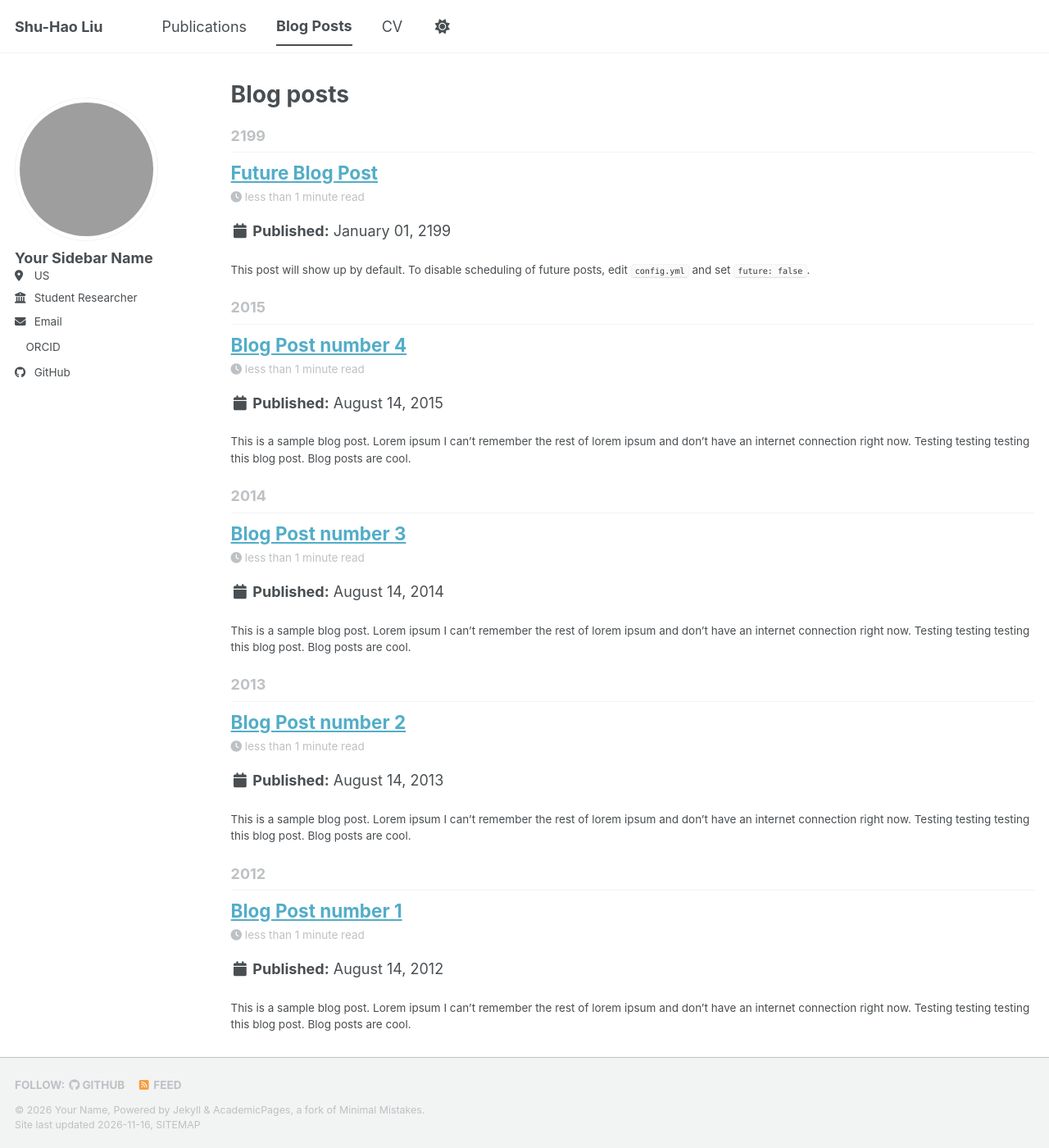
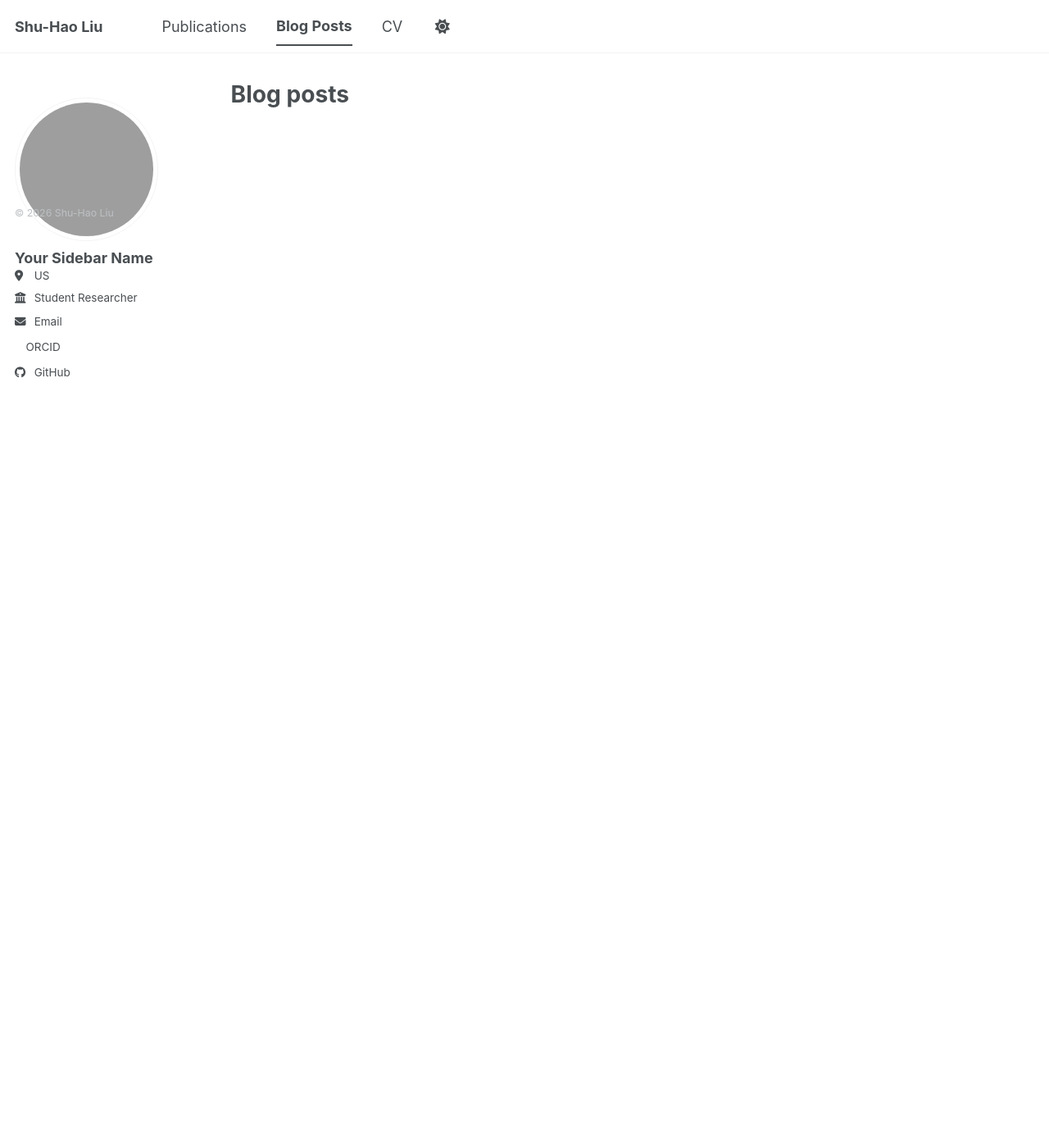
Before and after one commit to shu-hao-liu/shu-hao-liu.github.io, a Jekyll site: the page built from _pages/year-archive.html, in a window 1280 px wide and 1400 px high. Shown: the whole window at 82% size. Built offline with Jekyll 4.4.1, drawn with Linux system fonts in a browser that asks for light colours; a script bundle is joined from its source files by our own code; a style sheet for code colours, icons or effects is not loaded; grey boxes are pictures that could not be loaded.

Commit message:
Simplify footer and clear example content

```diff
--- a/_includes/footer.html
+++ b/_includes/footer.html
@@ -1,25 +1,3 @@
-{% include base_path %}
-
-{% if site.author.github or site.author.bitbucket or site.atom_feed.hide != true %}
-<div class="page__footer-follow">
-  <ul class="social-icons">
-    {% if site.data.ui-text[site.locale].follow_label %}
-      <li><strong>{{ site.data.ui-text[site.locale].follow_label }}</strong></li>
-    {% endif %}
-    {% if site.author.github %}
-      <li><a href="https://github.com/{{ site.author.github }}"><i class="fab fa-github" aria-hidden="true"></i> GitHub</a></li>
-    {% endif %}
-    {% if site.author.bitbucket %}
-      <li><a href="https://bitbucket.org/{{ site.author.bitbucket }}"><i class="fab fa-bitbucket" aria-hidden="true"></i> Bitbucket</a></li>
-    {% endif %}
-    {% if site.atom_feed.hide != true %}
-    <li><a href="{% if site.atom_feed.path %}{{ site.atom_feed.path }}{% else %}{{ base_path }}/feed.xml{% endif %}"><i class="fa fa-fw fa-rss-square" aria-hidden="true"></i> {{ site.data.ui-text[site.locale].feed_label | default: "Feed" }}</a></li>
-    {% endif %}
-  </ul>
+<div class="page__footer-copyright">
+  &copy; {{ site.time | date: '%Y' }} {{ site.title }}
 </div>
-{% endif %}
-
-<div class="page__footer-copyright">
-  &copy; {{ site.time | date: '%Y' }} {{ site.name | default: site.title }}, {{ site.data.ui-text[site.locale].powered_by | default: "Powered by" }} <a href="https://jekyllrb.com" rel="nofollow">Jekyll</a> &amp; <a href="https://github.com/academicpages/academicpages.github.io">AcademicPages</a>, a fork of <a href="https://mademistakes.com/work/minimal-mistakes-jekyll-theme/" rel="nofollow">Minimal Mistakes</a>.<br />
-  Site last updated {{ "now" | date: '%Y-%m-%d' }}, <a href="/sitemap/" style="text-transform: uppercase;">{{ site.data.ui-text[site.locale].site_map | default: "Sitemap" }}</a>
-</div>
--- a/_pages/cv.md
+++ b/_pages/cv.md
@@ -7,58 +7,16 @@ redirect_from:
   - /resume
 ---
 
-{% include base_path %}
+## Education
 
-Education
-======
-* Ph.D in Version Control Theory, GitHub University, 2018 (expected)
-* M.S. in Jekyll, GitHub University, 2014
-* B.S. in GitHub, GitHub University, 2012
+## Work experience
 
-Work experience
-======
-* Spring 2024: Academic Pages Collaborator
-  * GitHub University
-  * Duties includes: Updates and improvements to template
-  * Supervisor: The Users
+## Skills
 
-* Fall 2015: Research Assistant
-  * GitHub University
-  * Duties included: Merging pull requests
-  * Supervisor: Professor Hub
+## Publications
 
-* Summer 2015: Research Assistant
-  * GitHub University
-  * Duties included: Tagging issues
-  * Supervisor: Professor Git
+## Talks
 
-Skills
-======
-* Skill 1
-* Skill 2
-  * Sub-skill 2.1
-  * Sub-skill 2.2
-  * Sub-skill 2.3
-* Skill 3
+## Teaching
 
-Publications
-======
-  <ul>{% for post in site.publications reversed %}
-    {% include archive-single-cv.html %}
-  {% endfor %}</ul>
-
-Talks
-======
-  <ul>{% for post in site.talks reversed %}
-    {% include archive-single-talk-cv.html  %}
-  {% endfor %}</ul>
-
-Teaching
-======
-  <ul>{% for post in site.teaching reversed %}
-    {% include archive-single-cv.html %}
-  {% endfor %}</ul>
-
-Service and leadership
-======
-* Currently signed in to 43 different slack teams
+## Service and leadership
--- a/_posts/2012-08-14-blog-post-1.md
+++ /dev/null
@@ -1,20 +0,0 @@
----
-title: 'Blog Post number 1'
-date: 2012-08-14
-permalink: /posts/2012/08/blog-post-1/
-tags:
-  - cool posts
-  - category1
-  - category2
----
-
-This is a sample blog post. Lorem ipsum I can't remember the rest of lorem ipsum and don't have an internet connection right now. Testing testing testing this blog post. Blog posts are cool.
-
-Headings are cool
-======
-
-You can have many headings
-======
-
-Aren't headings cool?
-------
--- a/_posts/2013-08-14-blog-post-2.md
+++ /dev/null
@@ -1,20 +0,0 @@
----
-title: 'Blog Post number 2'
-date: 2013-08-14
-permalink: /posts/2013/08/blog-post-2/
-tags:
-  - cool posts
-  - category1
-  - category2
----
-
-This is a sample blog post. Lorem ipsum I can't remember the rest of lorem ipsum and don't have an internet connection right now. Testing testing testing this blog post. Blog posts are cool.
-
-Headings are cool
-======
-
-You can have many headings
-======
-
-Aren't headings cool?
-------
--- a/_posts/2014-08-14-blog-post-3.md
+++ /dev/null
@@ -1,20 +0,0 @@
----
-title: 'Blog Post number 3'
-date: 2014-08-14
-permalink: /posts/2014/08/blog-post-3/
-tags:
-  - cool posts
-  - category1
-  - category2
----
-
-This is a sample blog post. Lorem ipsum I can't remember the rest of lorem ipsum and don't have an internet connection right now. Testing testing testing this blog post. Blog posts are cool.
-
-Headings are cool
-======
-
-You can have many headings
-======
-
-Aren't headings cool?
-------
--- a/_posts/2015-08-14-blog-post-4.md
+++ /dev/null
@@ -1,20 +0,0 @@
----
-title: 'Blog Post number 4'
-date: 2015-08-14
-permalink: /posts/2015/08/blog-post-4/
-tags:
-  - cool posts
-  - category1
-  - category2
----
-
-This is a sample blog post. Lorem ipsum I can't remember the rest of lorem ipsum and don't have an internet connection right now. Testing testing testing this blog post. Blog posts are cool.
-
-Headings are cool
-======
-
-You can have many headings
-======
-
-Aren't headings cool?
-------
--- a/_posts/2199-01-01-future-post.md
+++ /dev/null
@@ -1,11 +0,0 @@
----
-title: 'Future Blog Post'
-date: 2199-01-01
-permalink: /posts/2199/01/blog-post-4/
-tags:
-  - cool posts
-  - category1
-  - category2
----
-
-This post will show up by default. To disable scheduling of future posts, edit `config.yml` and set `future: false`.
--- a/_sass/layout/_footer.scss
+++ b/_sass/layout/_footer.scss
@@ -4,7 +4,7 @@
 
 .page__footer {
   @include clearfix;
-  background-color: var(--global-footer-bg-color);
+  background-color: transparent;
   color: var(--global-text-color-light);
 
   float: left;
@@ -17,15 +17,10 @@
   /* keep footer in normal document flow so custom widgets do not overlap content */
   height: auto;
 
-  /* keep the footer on the bottom of the page */
-  position: fixed;
-  bottom: 0;
-
   -webkit-animation: intro 0.3s both;
           animation: intro 0.3s both;
   -webkit-animation-delay: 0.45s;
           animation-delay: 0.45s;
-  border-top: 1px solid var(--global-dark-border-color);
 
   footer {
     @include clearfix;
```
